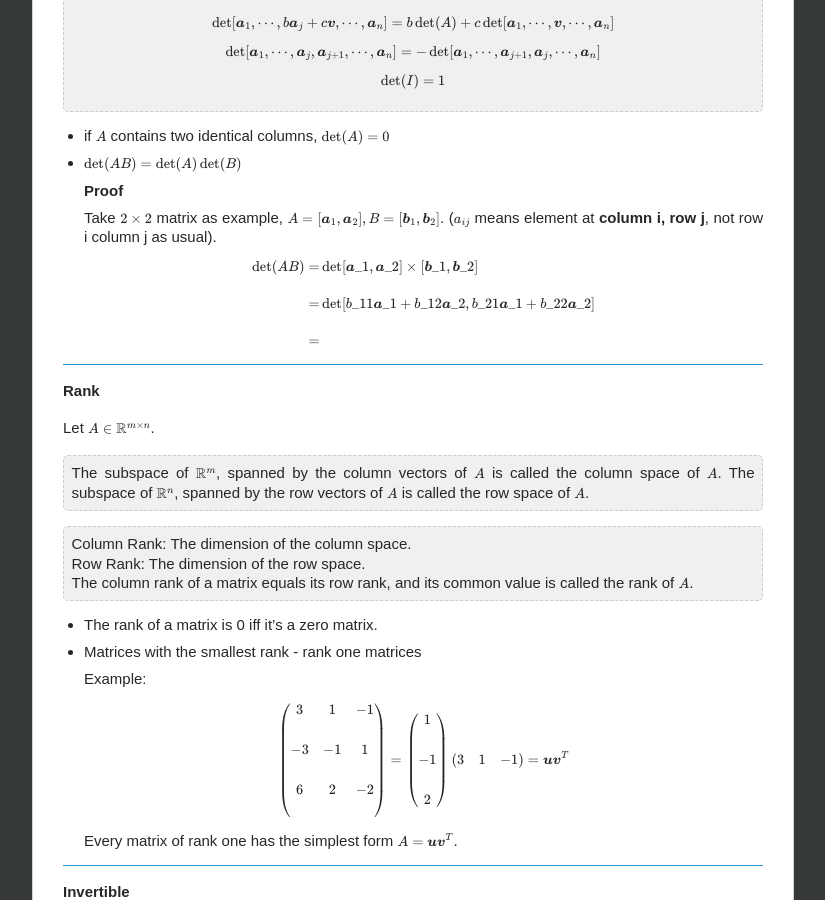
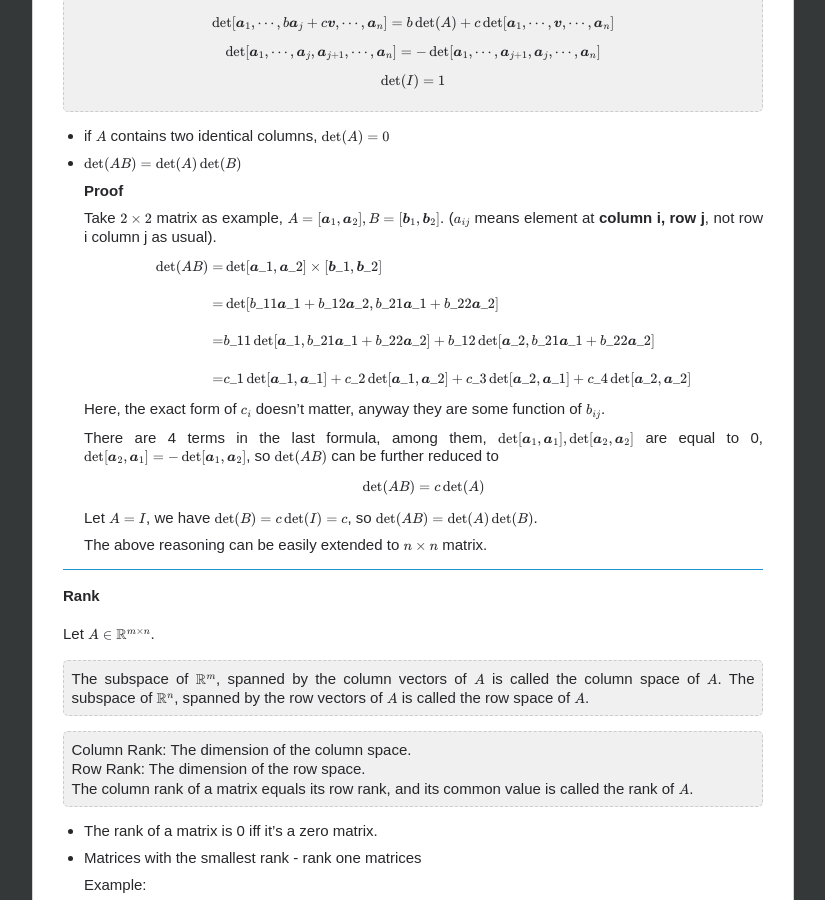
Before and after one commit to chenrushan/chenrushan.github.io, a Jekyll site: the page built from _posts/2014-03-21-NPTEL-02-mathback.markdown, in a window 1280 px wide and 900 px high, scrolled down 5692 px. Shown: the whole window, without its empty margins (227-1052 px from the left). Built offline with Jekyll 4.4.1, drawn with Linux system fonts in a browser that asks for light colours; Markdown is read by kramdown in place of the engine named in the settings; formulas are drawn with MathJax 3.

Commit message:
[nplec02] update

```diff
--- a/_posts/2014-03-21-NPTEL-02-mathback.markdown
+++ b/_posts/2014-03-21-NPTEL-02-mathback.markdown
@@ -297,9 +297,20 @@ $$\det(I) = 1$$
   \begin{align}
   \det(AB) = & \det[\boldsymbol{a}\_1, \boldsymbol{a}\_2]\times [\boldsymbol{b}\_1, \boldsymbol{b}\_2] \\\\
   = & \det[b\_{11}\boldsymbol{a}\_1 + b\_{12}\boldsymbol{a}\_2, b\_{21}\boldsymbol{a}\_1 + b\_{22}\boldsymbol{a}\_2] \\\\
-  = &
+  = & b\_{11}\det[\boldsymbol{a}\_1, b\_{21}\boldsymbol{a}\_1 + b\_{22}\boldsymbol{a}\_2] + b\_{12}\det[\boldsymbol{a}\_2, b\_{21}\boldsymbol{a}\_1 + b\_{22}\boldsymbol{a}\_2] \\\\
+  = & c\_1\det[\boldsymbol{a}\_1, \boldsymbol{a}\_1] + c\_2\det[\boldsymbol{a}\_1, \boldsymbol{a}\_2] + c\_3\det[\boldsymbol{a}\_2, \boldsymbol{a}\_1] + c\_4\det[\boldsymbol{a}\_2, \boldsymbol{a}\_2]
   \end{align}
   $$
+
+  Here, the exact form of $c\_{i}$ doesn't matter, anyway they are some function of $b\_{ij}$.
+
+  There are 4 terms in the last formula, among them, $\det[\boldsymbol{a}\_1, \boldsymbol{a}\_1], \det[\boldsymbol{a}\_2, \boldsymbol{a}\_2]$ are equal to 0, $\det[\boldsymbol{a}\_2, \boldsymbol{a}\_1] = -\det[\boldsymbol{a}\_1, \boldsymbol{a}\_2]$, so $\det(AB)$ can be further reduced to
+
+  $$\det(AB) = c\det(A)$$
+
+  Let $A = I$, we have $\det(B) = c\det(I) = c$, so $\det(AB) = \det(A)\det(B)$.
+
+  The above reasoning can be easily extended to $n\times n$ matrix.
 
 -----------------------
 
```
